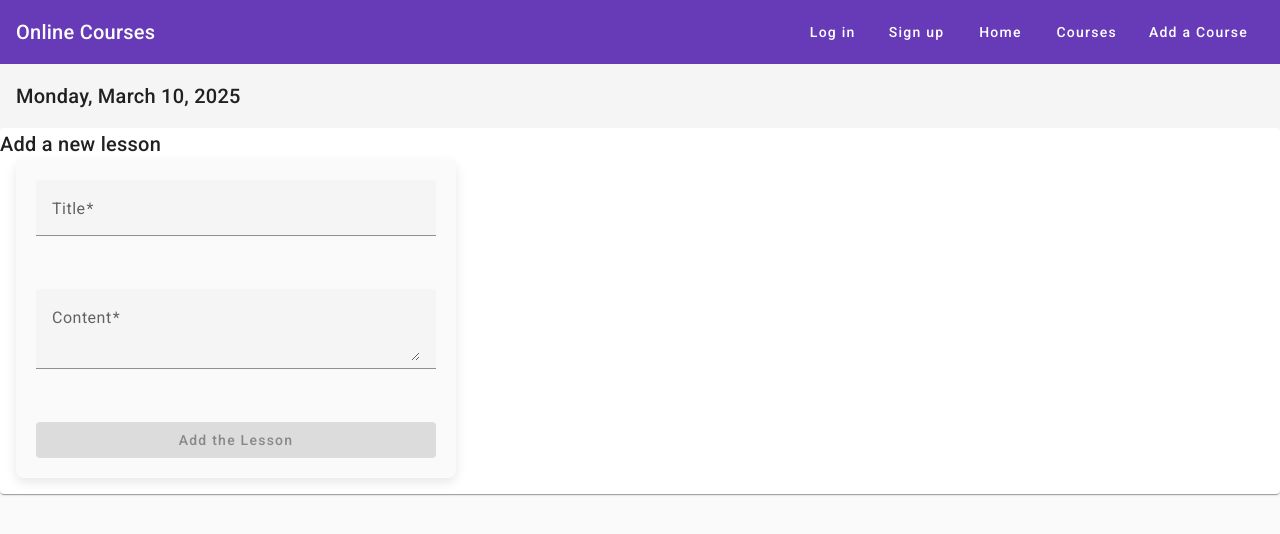
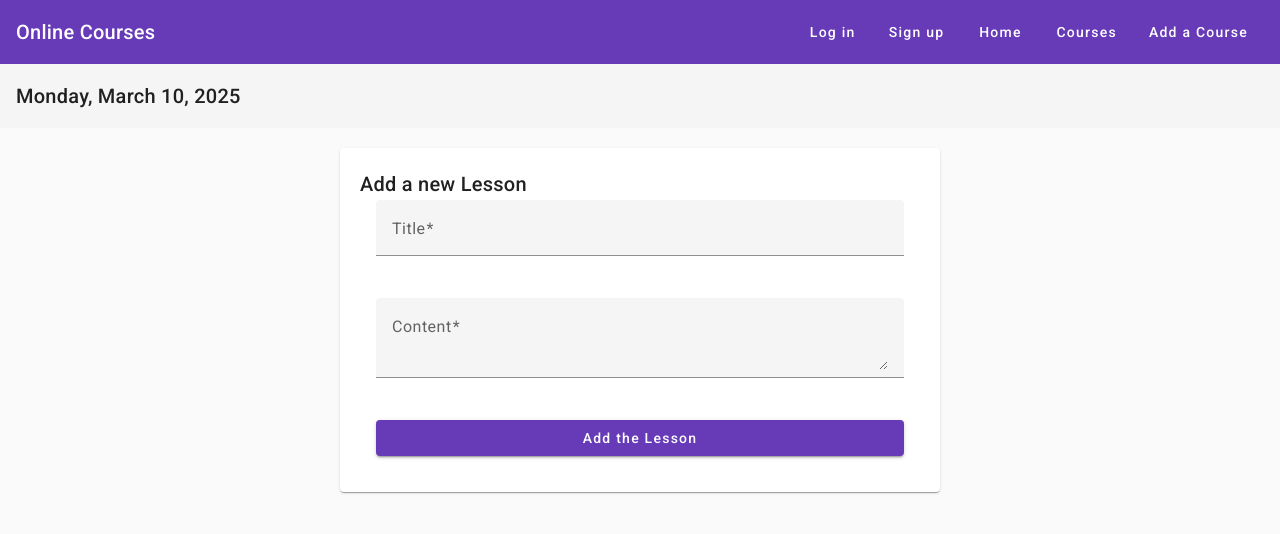
Before and after one commit to BruryaZ/OnlineCourses.Angular, an Angular app in the folder client/: page /lessons/1/add in a window 1280 px wide. Shown: the top 534 px of the page. Built offline with nearby package versions, Linux system fonts and the light colour scheme.

Commit message:
Uniform design

```diff
--- a/client/src/app/components/add-lesson/add-lesson.component.css
+++ b/client/src/app/components/add-lesson/add-lesson.component.css
@@ -1,79 +1,15 @@
-/* כותרת הכניסה */
-.login-title {
-  text-align: center;
-  font-size: 2rem;
-  margin-bottom: 100px;
-  /* רווח למטה בין הכותרת לטופס */
-  font-family: 'Segoe UI', Tahoma, Geneva, Verdana, sans-serif;
-
-}
-
-/* מיקום הטופס במרכז העמוד */
-.login-form {
-  display: flex;
-  justify-content: center;
-  align-items: center;
-  height: 100%;
-  /* גובה מלא של המסך */
-  margin: 0;
-  font-family: 'Segoe UI', Tahoma, Geneva, Verdana, sans-serif;
-}
-
-/* קונטיינר של הטופס */
-.form-container {
-  background-color: #fafafa;
-  /* רקע בהיר */
+mat-card {
+  max-width: 600px;
+  margin: 20px auto;
   padding: 20px;
-  display: flex;
-  flex-direction: column;
-  border-radius: 8px;
-  box-shadow: 0 4px 12px rgba(0, 0, 0, 0.1);
-  /* הצללה עדינה */
-  width: 400px;
-  /* רוחב הטופס */
-  max-width: 100%;
-}
-
-/* עיצוב שדות הטופס */
-.form-field {
-  width: 100%;
-  margin-bottom: 15px;
 }
 
 mat-form-field {
-  display: block;
+  width: 100%;
+  margin-bottom: 20px;
 }
 
-/* כפתור הכניסה */
-.submit-btn {
+button {
+  display: block;
   width: 100%;
-  color: white;
-  font-size: 1rem;
-  padding: 12px 0;
-  border-radius: 4px;
-  transition: background-color 0.3s ease;
-  border: none;
 }
-
-
-/* כפתור הסתרת הסיסמה */
-button.mat-icon-button {
-  padding: 0;
-  position: absolute;
-  right: 10px;
-  top: 50%;
-  transform: translateY(-50%);
-}
-.form-container {
-  display: flex;
-  flex-direction: column;
-  gap: 16px; /* רווח בין השדות */
-}
-
-.form-field {
-  width: 100%; /* שדה קלט תופס את כל הרוחב */
-}
-
-.submit-btn {
-  margin-top: 16px; /* רווח מעל הכפתור */
-}
--- a/client/src/app/components/add-lesson/add-lesson.component.html
+++ b/client/src/app/components/add-lesson/add-lesson.component.html
@@ -1,30 +1,27 @@
 <mat-card>
-  <mat-card-title>Add a new lesson</mat-card-title>
+  <mat-card-title>Add a new Lesson</mat-card-title>
   <mat-card-content>
-    <form [formGroup]="courseForm" (ngSubmit)="onSubmit()" class="form-container">
-      <mat-form-field class="form-field" appearance="fill">
+    <form [formGroup]="courseForm" (ngSubmit)="onSubmit()">
+      <mat-form-field appearance="fill">
         <mat-label>Title</mat-label>
         <input matInput formControlName="title" placeholder="Enter lesson title" required />
-
         @if (courseForm.get('title')?.invalid && (courseForm.get('title')?.dirty || courseForm.get('title')?.touched)) {
         <mat-error>
           Please enter a valid title.
         </mat-error>
         }
       </mat-form-field>
-
       <mat-form-field class="form-field" appearance="fill">
         <mat-label>Content</mat-label>
         <textarea matInput formControlName="content" placeholder="Enter lesson content" required></textarea>
-
-        @if (courseForm.get('content')?.invalid && (courseForm.get('content')?.dirty || courseForm.get('content')?.touched)) {
-        <mat-error >
+        @if (courseForm.get('content')?.invalid && (courseForm.get('content')?.dirty ||
+        courseForm.get('content')?.touched)) {
+        <mat-error>
           Please enter valid content.
         </mat-error>
         }
       </mat-form-field>
-
-      <button mat-raised-button color="primary" type="submit" [disabled]="!courseForm.valid">Add the Lesson</button>
+      <button mat-raised-button color="primary" type="submit">Add the Lesson</button>
     </form>
   </mat-card-content>
 </mat-card>
--- a/client/src/app/components/delete-lesson/delete-lesson.component.ts
+++ b/client/src/app/components/delete-lesson/delete-lesson.component.ts
@@ -5,11 +5,15 @@ import { LessonsService } from '../../services/lessons.service';
 import { Lesson } from '../../models/lesson.model';
 import { MatCardModule } from '@angular/material/card';
 import { CommonModule } from '@angular/common';
+import { MatButtonModule } from '@angular/material/button';
 
 @Component({
   selector: 'app-delete-lesson',
-  imports: [ CommonModule,
-    MatCardModule,],
+  imports: [
+    CommonModule,
+     MatCardModule,
+     MatButtonModule
+    ],
   templateUrl: './delete-lesson.component.html',
   styleUrl: './delete-lesson.component.css'
 })
--- a/client/src/app/components/edit-lesson/edit-lesson.component.css
+++ b/client/src/app/components/edit-lesson/edit-lesson.component.css
@@ -1,15 +1,15 @@
 mat-card {
-    margin: 20px;
+    max-width: 600px;
+    margin: 20px auto;
     padding: 20px;
-    border-radius: 8px;
-    box-shadow: 0 4px 8px rgba(0, 0, 0, 0.1);
-}
+  }
 
-mat-form-field {
+  mat-form-field {
     width: 100%;
-    margin-bottom: 16px;
-}
+    margin-bottom: 20px;
+  }
 
-button {
-    margin-top: 16px;
-}
+  button {
+    display: block;
+    width: 100%;
+  }
--- a/client/src/app/components/edit-lesson/edit-lesson.component.html
+++ b/client/src/app/components/edit-lesson/edit-lesson.component.html
@@ -1,20 +1,16 @@
 <mat-card>
-    <mat-card-header>
-        <mat-card-title>Edit Lesson</mat-card-title>
-    </mat-card-header>
-    <mat-card-content>
-      <form (ngSubmit)="updateLesson()">
+  <mat-card-title>Edit Lesson</mat-card-title>
+  <mat-card-content>
+    <form [formGroup]="lessonForm" (ngSubmit)="onSubmit()">
         <mat-form-field appearance="fill">
           <mat-label>Title</mat-label>
-          <input matInput type="text" [(ngModel)]="lesson.title" name="title" required placeholder="Enter lesson title">
+          <input matInput formControlName="title" placeholder="Enter course title">
         </mat-form-field>
-
         <mat-form-field appearance="fill">
           <mat-label>Content</mat-label>
-          <textarea matInput [(ngModel)]="lesson.content" name="content" required placeholder="Enter lesson content"></textarea>
+          <textarea matInput formControlName="content" placeholder="Enter course description"></textarea>
         </mat-form-field>
-
-        <button mat-raised-button color="primary" type="submit">Save Changes</button>
-      </form>
-    </mat-card-content>
-  </mat-card>
+      <button mat-raised-button color="primary" type="submit">Save</button>
+    </form>
+  </mat-card-content>
+</mat-card>
--- a/client/src/app/components/edit-lesson/edit-lesson.component.ts
+++ b/client/src/app/components/edit-lesson/edit-lesson.component.ts
@@ -3,45 +3,70 @@ import { ActivatedRoute } from '@angular/router';
 import { Router } from '@angular/router';
 import { LessonsService } from '../../services/lessons.service';
 import { Lesson } from '../../models/lesson.model';
-import { FormsModule } from '@angular/forms';
+import { FormBuilder, FormGroup, FormsModule, ReactiveFormsModule, Validators } from '@angular/forms';
 import { MatButtonModule } from '@angular/material/button';
 import { MatFormFieldModule } from '@angular/material/form-field';
 import { MatInputModule } from '@angular/material/input';
 import { MatCardModule } from '@angular/material/card';
+import { BrowserModule } from '@angular/platform-browser';
+import { CommonModule } from '@angular/common';
 
 @Component({
   selector: 'app-edit-lesson',
-  imports: [FormsModule, MatFormFieldModule, MatInputModule, MatButtonModule, MatCardModule],
+  imports: [FormsModule,
+    MatFormFieldModule,
+    MatInputModule,
+    MatButtonModule,
+    MatCardModule,
+    ReactiveFormsModule,
+    CommonModule,
+  ],
   templateUrl: './edit-lesson.component.html',
   styleUrls: ['./edit-lesson.component.css']
 })
 export class EditLessonComponent implements OnInit {
+  lessonForm: FormGroup;
+  lessonId: number = 0;
+  courseId: number = 0;
+
   lesson: Lesson = {
     id: 0,
     title: '',
     content: '',
-    courseId: 0};
+    courseId: 0
+  };
 
   constructor(
     private route: ActivatedRoute,
     private lessonService: LessonsService,
-    private router: Router
-  ) { }
-
-  ngOnInit() {
-    const lessonId = +this.route.snapshot.paramMap.get('id')!;
-    const courseId = 1; // Replace with actual courseId
-    this.lessonService.getLessonById(courseId, lessonId).subscribe(lesson => {
-      this.lesson = lesson;
+    private router: Router,
+    private fb: FormBuilder
+  ) {
+    this.lessonForm = this.fb.group({
+      title: ['', Validators.required],
+      content: ['', Validators.required],
     });
   }
 
-  updateLesson() {
-    const courseId = 1; // Replace with actual courseId
-    const lessonIdParam = this.route.snapshot.paramMap.get('id');
-    const lessonId = lessonIdParam ? +lessonIdParam : 0;
-    this.lessonService.updateLesson(courseId, lessonId, this.lesson).subscribe(() => {
-      this.router.navigate(['/courses']); // חזרה לרשימת הקורסים
+  ngOnInit() {
+    this.lessonId = +this.route.snapshot.paramMap.get('id')!;
+    this.courseId = +this.route.snapshot.paramMap.get('courseId')!;
+    this.lessonService.getLessonById(this.courseId, this.lessonId).subscribe(lesson => {
+      this.lessonForm.patchValue(lesson);
     });
   }
+
+  onSubmit(): void {
+    if (this.lessonForm.valid) {
+      const updateLesson: Lesson = {
+        courseId: this.courseId = +this.route.snapshot.paramMap.get('courseId')!,
+        id: this.lessonId = +this.route.snapshot.paramMap.get('id')!,
+        title: this.lessonForm.get('title')?.value,
+        content: this.lessonForm.get('content')?.value,
+      }
+      this.lessonService.updateLesson(this.courseId, this.lessonId, this.lesson).subscribe(() => {
+        this.router.navigate(['/courses']); // חזרה לרשימת הקורסים
+      });
+    }
+  }
 }
```
